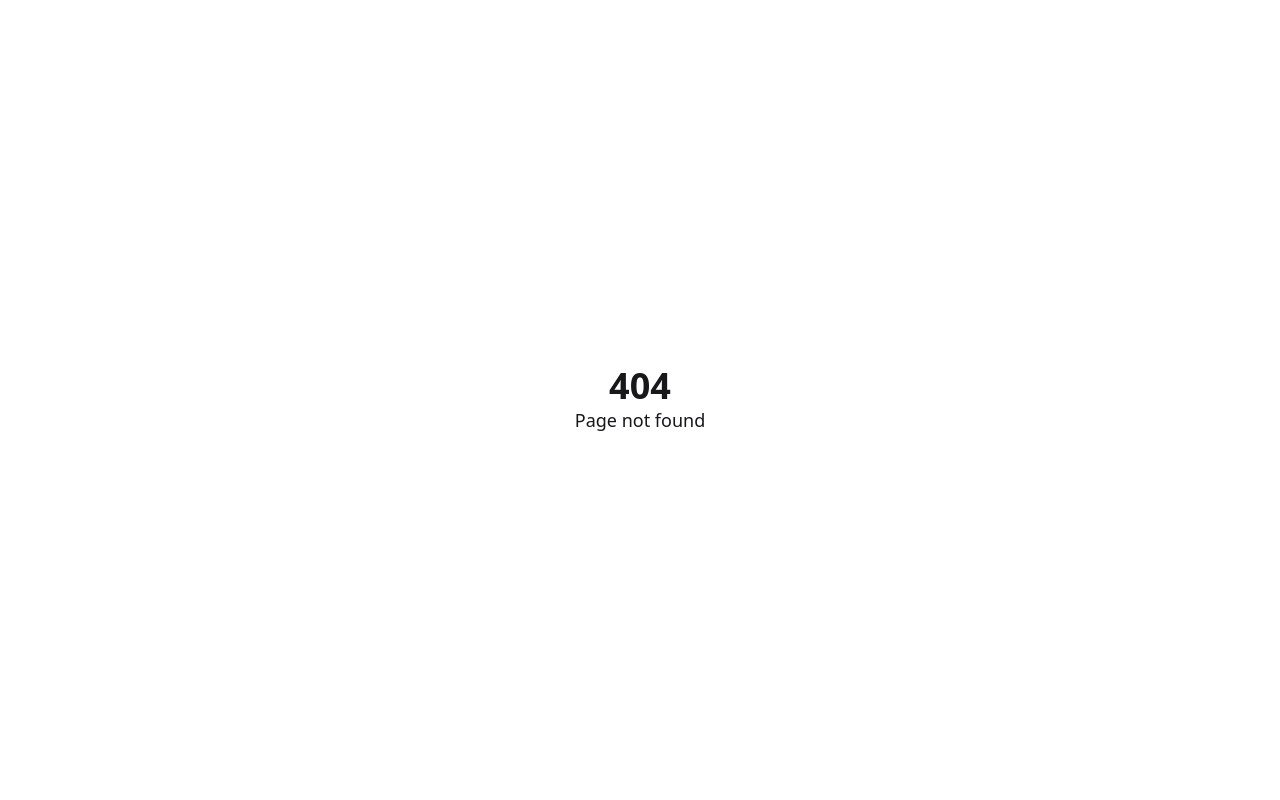
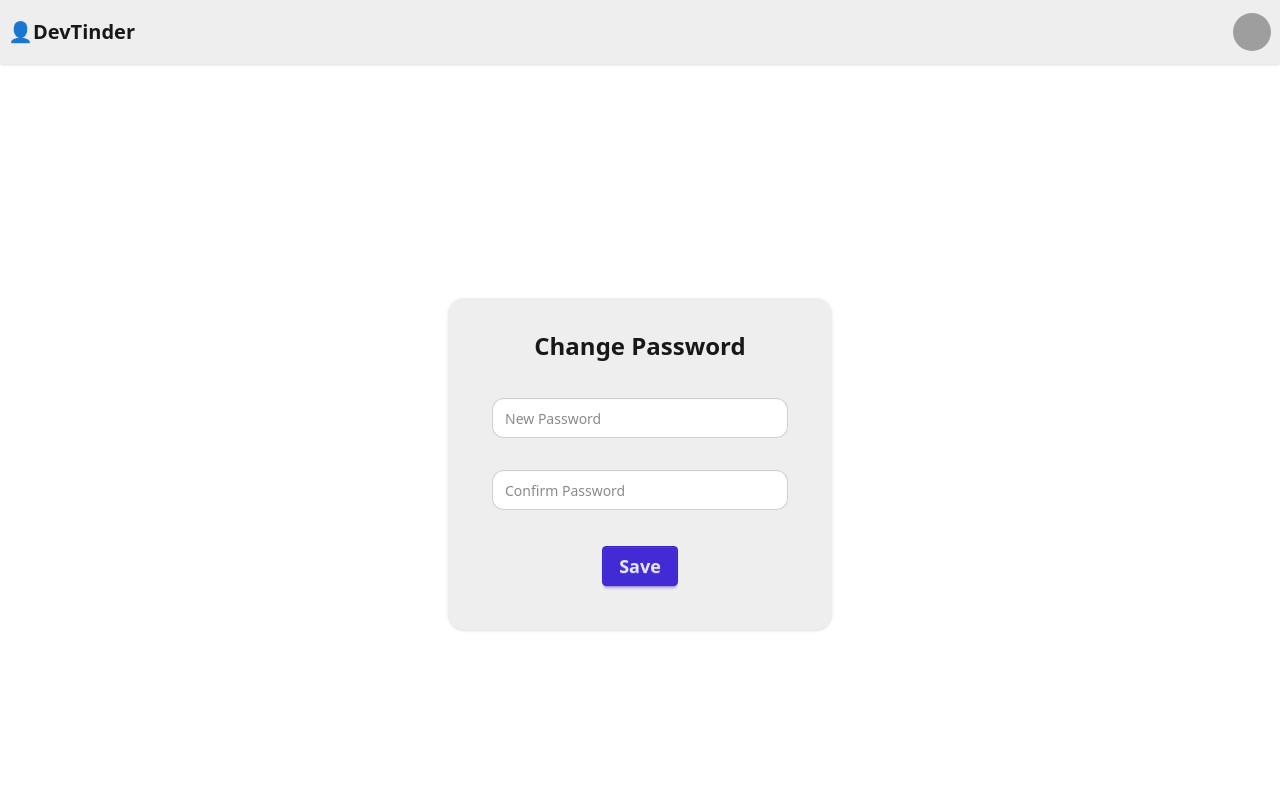
Before and after one commit to Abinashrout244/devTinder-UI, a React (Vite) app: page /changepassword in a window 1280 px wide. Before the commit this address had no page. Shown: the top 800 px of the page. Built offline with nearby package versions, Linux system fonts and the light colour scheme; no server answers; grey boxes are pictures that could not be loaded.

Commit message:
feat:forgot/reset password

```diff
--- a/src/App.jsx
+++ b/src/App.jsx
@@ -9,6 +9,7 @@ import Profile from "./components/Profile";
 import Error from "./utils/Error";
 import Connections from "./components/Connections";
 import ConnectionRequests from "./components/ConnectionRequests";
+import ForgetPassword from "./components/ForgetPassword";
 import { Toaster } from "react-hot-toast";
 
 function App() {
@@ -25,6 +26,7 @@ function App() {
               <Route path="/profile" element={<Profile />} />
               <Route path="/connections" element={<Connections />} />
               <Route path="/requests" element={<ConnectionRequests />} />
+              <Route path="/changepassword" element={<ForgetPassword />} />
             </Route>
             <Route path="*" element={<Error />} />
           </Routes>
--- /dev/null
+++ b/src/components/ForgetPassword.jsx
@@ -0,0 +1,74 @@
+import React, { useState } from "react";
+import axios from "axios";
+import { BASE_URL } from "../utils/Constants";
+import toast from "react-hot-toast";
+import { useNavigate } from "react-router-dom";
+const ForgetPassword = () => {
+  const [password, setPassword] = useState("");
+  const [conPassword, setConPassword] = useState("");
+  const [err, setErr] = useState(null);
+  const navigate = useNavigate();
+
+  const handleChangePassword = async () => {
+    try {
+      setErr("");
+      if (password === conPassword) {
+        await axios.put(
+          `${BASE_URL}/profile/password`,
+          { password },
+          { withCredentials: true },
+        );
+        toast.success("Logedin Sucessfully!!");
+        navigate("/login");
+      } else {
+        setErr("Password Don't Match!!");
+      }
+    } catch (err) {
+      //console.log(err.response.data);
+      setErr(err?.response?.data);
+    }
+  };
+
+  return (
+    <div className="min-h-screen flex justify-center items-center px-5">
+      <div className="card bg-base-300 w-96 p-5 rounded-2xl shadow-sm">
+        <h2 className="text-2xl font-semibold self-center card-title p-3">
+          Change Password
+        </h2>
+        <div className="card-body ">
+          <div className="flex flex-col gap-8">
+            <label>
+              <input
+                type="text"
+                className="input rounded-xl"
+                placeholder="New Password"
+                value={password}
+                onChange={(e) => setPassword(e.target.value)}
+              />
+            </label>
+            <label>
+              <input
+                type="text"
+                className="input rounded-xl"
+                placeholder="Confirm Password"
+                value={conPassword}
+                onChange={(e) => setConPassword(e.target.value)}
+              />
+            </label>
+          </div>
+          <p className="font-semibold text-red-400">{err}</p>
+          <div className="card-actions justify-center pt-5">
+            <button
+              className="btn btn-primary text-lg"
+              onClick={handleChangePassword}
+            >
+              Save
+            </button>
+          </div>
+        </div>
+      </div>
+    </div>
+  );
+};
+
+export default ForgetPassword;
--- a/src/components/Login.jsx
+++ b/src/components/Login.jsx
@@ -3,13 +3,13 @@ import React from "react";
 import { useState } from "react";
 import { useDispatch } from "react-redux";
 import { addUser } from "../utils/userSlice";
-import { useNavigate } from "react-router-dom";
+import { Link, useNavigate } from "react-router-dom";
 import { BASE_URL } from "../utils/Constants";
 import toast from "react-hot-toast";
 
 const Login = () => {
-  const [emailId, setEmailId] = useState("sinu.mail@gmail.com");
-  const [password, setPassword] = useState("Sinu@1234_");
+  const [emailId, setEmailId] = useState("");
+  const [password, setPassword] = useState("");
   const [err, setErr] = useState("");
 
   const dispatch = useDispatch();
@@ -29,7 +29,7 @@ const Login = () => {
 
       dispatch(addUser(res.data.isEmail));
       //console.log(res);
-      toast.success("Logedin Sucessfully!!");
+      toast.success("Password Change Sucessfully!!");
       navigate("/");
     } catch (err) {
       setErr(err.response.data);
@@ -83,7 +83,7 @@ const Login = () => {
           </div>
           <p className="text-red-500 font-semibold self-start">{err}</p>
           <p className="link link-hover text-gray-200 self-end">
-            Forgot Password?
+            <Link to="/changepassword"> Forgot Password?</Link>
           </p>
 
           <button
--- a/src/components/NavBar.jsx
+++ b/src/components/NavBar.jsx
@@ -19,7 +19,7 @@ const NavBar = () => {
       );
       dispatch(removeUser());
       toast.success("Logout sucessfully.");
-      return navigate("/login");
+      return navigate("/profile");
     } catch (err) {
       console.log(err.response);
     }
@@ -73,6 +73,9 @@ const NavBar = () => {
             <li className="hover:bg-black/20 rounded-md font-semibold">
               <Link to="/requests">Pending Request</Link>
             </li>
+            <li className="hover:bg-black/20 rounded-md font-semibold">
+              <Link to="/changepassword">Change Password</Link>
+            </li>
             <li
               onClick={handleLogout}
               className="hover:bg-black/20 rounded-md font-semibold"
```
